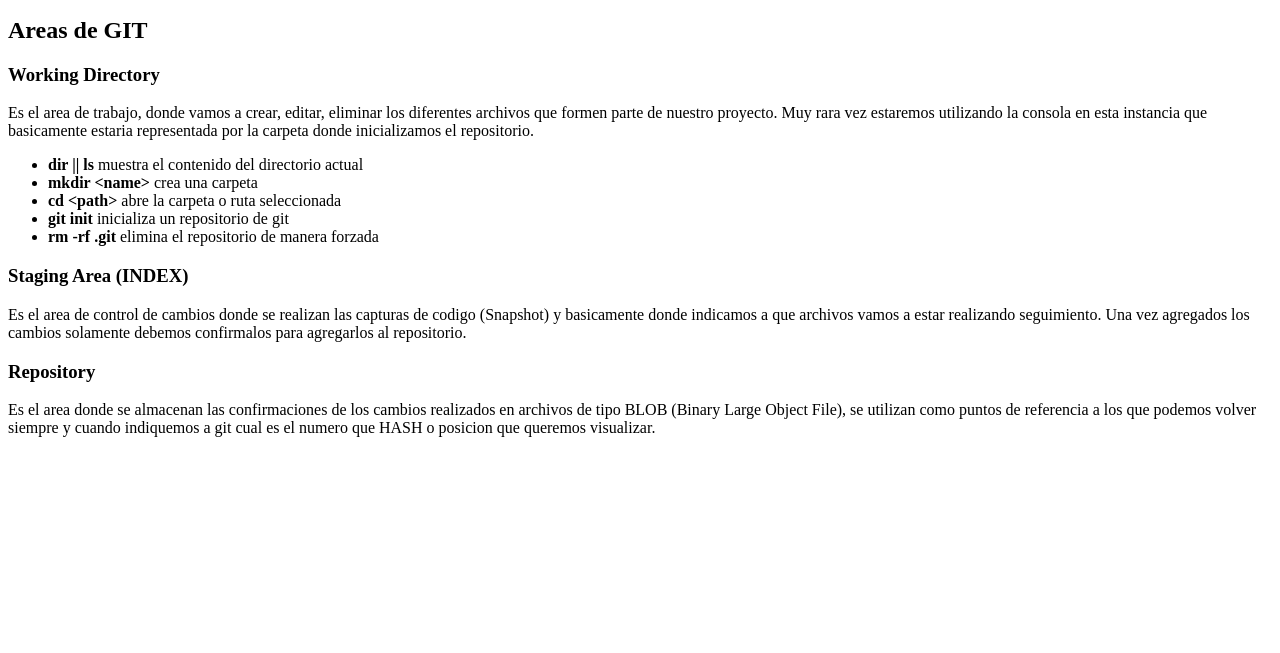
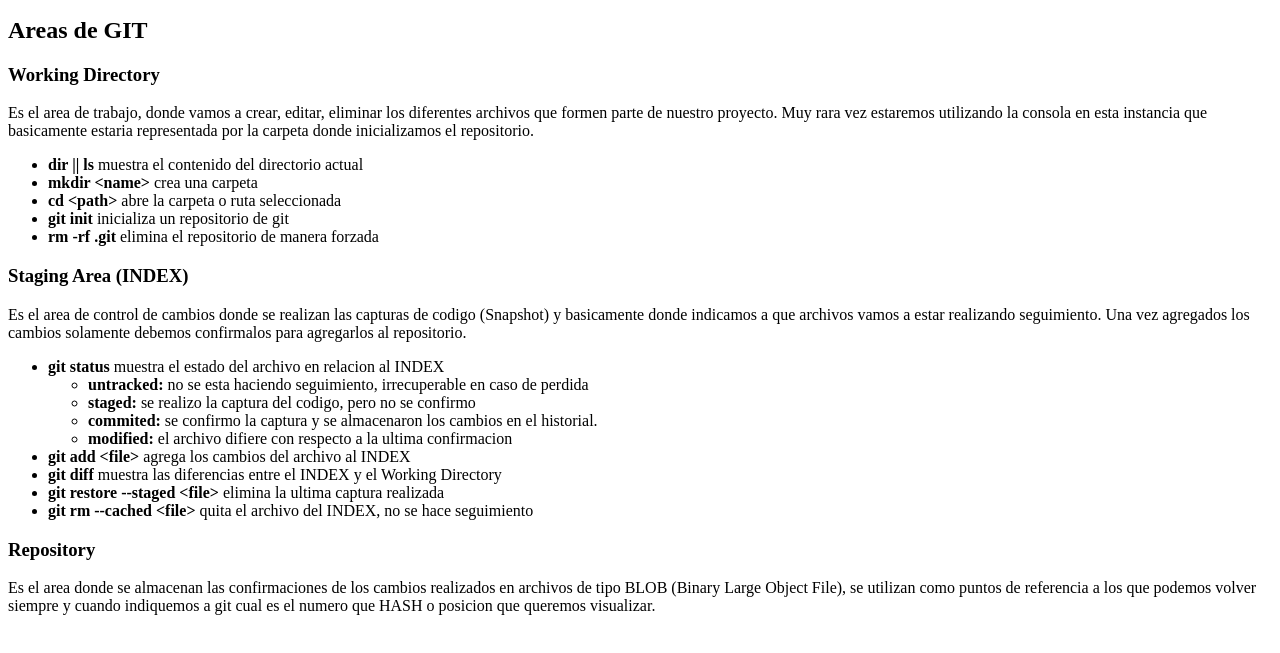
Before and after one commit to fcontarino/git-v19, a plain HTML site: page index.html in a window 1280 px wide. Shown: the part 101-754 px from the top of the page. Drawn offline with Linux system fonts and the light colour scheme.

Commit message:
Comandos GIT: Staging Area (INDEX)

```diff
--- a/index.html
+++ b/index.html
@@ -34,6 +34,20 @@
             <p>
                 Es el area de control de cambios donde se realizan las capturas de codigo (Snapshot) y basicamente donde indicamos a que archivos vamos a estar realizando seguimiento. Una vez agregados los cambios solamente debemos confirmalos para agregarlos al repositorio.
             </p>
+            <ul class="commands">
+                <li><strong>git status</strong> muestra el estado del archivo en relacion al INDEX
+                    <ul>
+                        <li><strong>untracked: </strong> no se esta haciendo seguimiento, irrecuperable en caso de perdida</li>
+                        <li><strong>staged: </strong> se realizo la captura del codigo, pero no se confirmo</li>
+                        <li><strong>commited: </strong> se confirmo la captura y se almacenaron los cambios en el historial.</li>
+                        <li><strong>modified: </strong> el archivo difiere con respecto a la ultima confirmacion</li>
+                    </ul>
+                </li>
+                <li><strong>git add &lt;file></strong> agrega los cambios del archivo al INDEX</li>
+                <li><strong>git diff</strong> muestra las diferencias entre el INDEX y el Working Directory</li>
+                <li><strong>git restore --staged &lt;file></strong> elimina la ultima captura realizada</li>
+                <li><strong>git rm --cached  &lt;file></strong> quita el archivo del INDEX, no se hace seguimiento</li>
+            </ul>
         </article>
         <article>
             <h3>Repository</h3>
```
